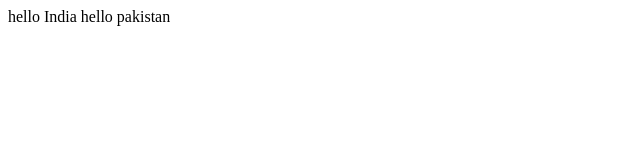
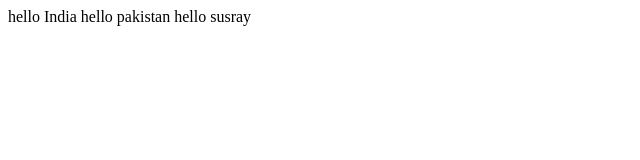
Before and after one commit to faisalakb/testing123, a plain HTML site: page index.html in a window 1280 px wide. Shown: the whole page, without its empty margins (0-640 px from the left). Drawn offline with Linux system fonts and the light colour scheme.

Commit message:
Update index.html

```diff
--- a/index.html
+++ b/index.html
@@ -9,5 +9,6 @@
 <body>
     hello India
     hello pakistan
+    hello susray
 </body>
 </html>
```
